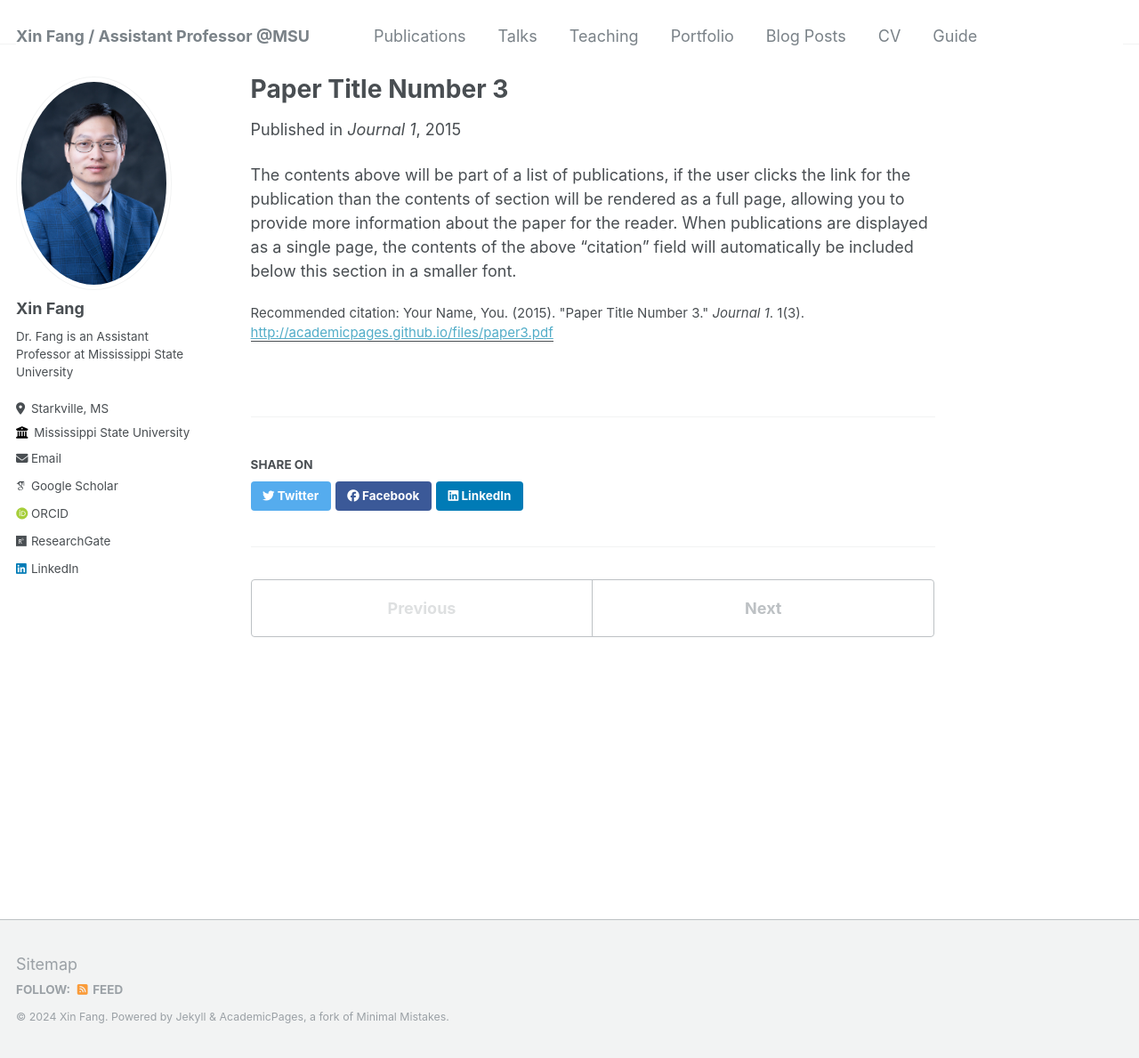
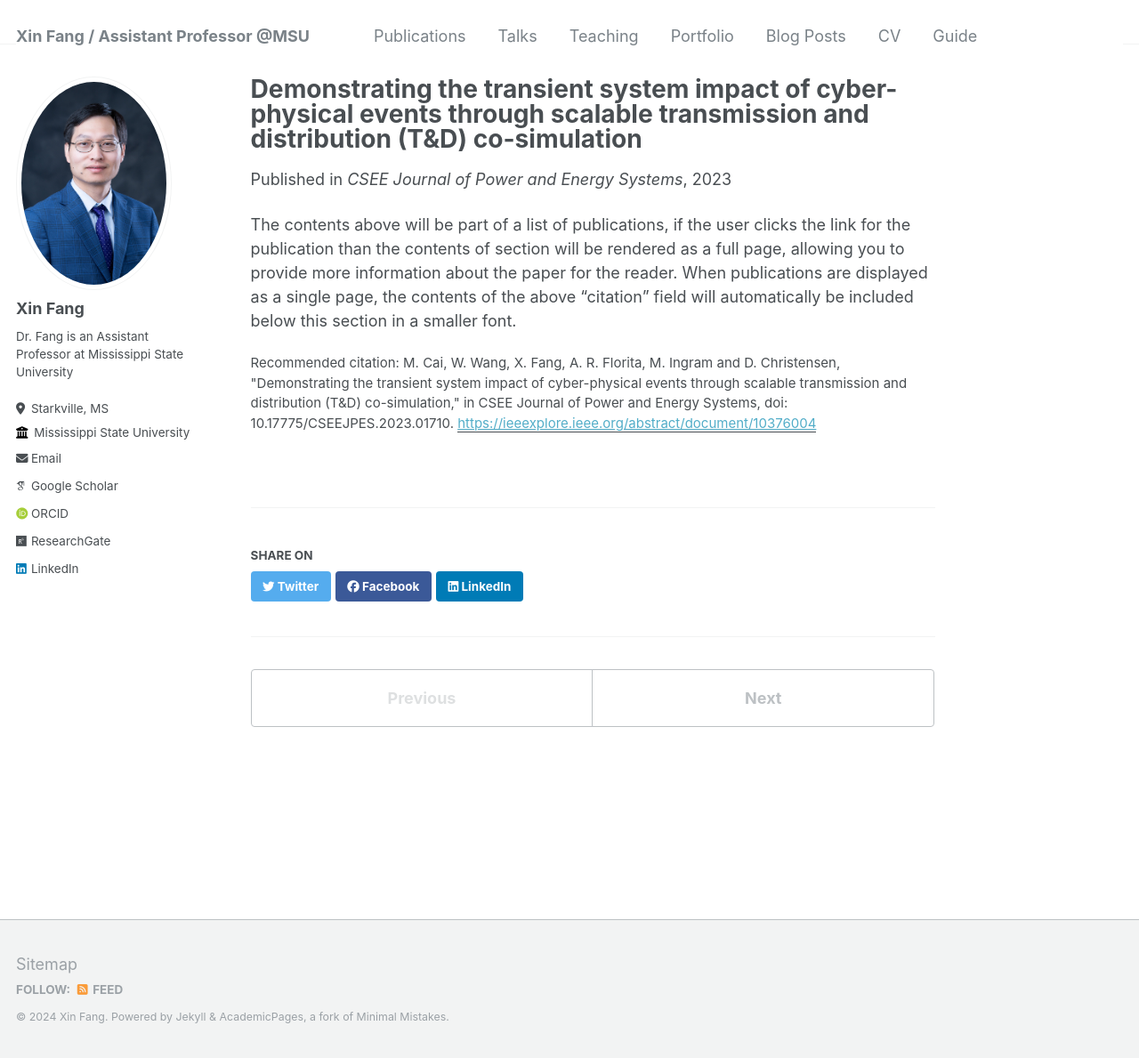
Before and after one commit to XinFang88/xinfang88.github.io, a Jekyll site: the page built from _publications/2015-10-01-paper-title-number-3.md, in a window 1280 px wide and 1189 px high. Shown: the whole window at 89% size. Built offline with Jekyll 4.4.1, drawn with Linux system fonts in a browser that asks for light colours; some web fonts are replaced.

Commit message:
Update 2015-10-01-paper-title-number-3.md

```diff
--- a/_publications/2015-10-01-paper-title-number-3.md
+++ b/_publications/2015-10-01-paper-title-number-3.md
@@ -1,12 +1,12 @@
 ---
-title: "Paper Title Number 3"
+title: "Demonstrating the transient system impact of cyber-physical events through scalable transmission and distribution (T&D) co-simulation"
 collection: publications
-permalink: /publication/2015-10-01-paper-title-number-3
-excerpt: 'This paper is about the number 3. The number 4 is left for future work.'
-date: 2015-10-01
-venue: 'Journal 1'
-paperurl: 'http://academicpages.github.io/files/paper3.pdf'
-citation: 'Your Name, You. (2015). &quot;Paper Title Number 3.&quot; <i>Journal 1</i>. 1(3).'
+permalink: 'https://ieeexplore.ieee.org/abstract/document/10376004'
+excerpt: 'Modern power systems become more vulnerable to cyber threats due to its growing interconnectivity, interdependence, and complexity. The widespread deployment of distributed energy resources (DERs) further expands the threat landscape to the grid edge, where fewer cybersecurity protections exist. In this article, a systematic cyber-physical events demonstration, enabled by an integrated transmission, distribution, and communication co-simulation framework, is performed. It analyzes the cyber risks to the power grid under DER-enabled automatic generation control from different angles. Unlike existing works, the simulation captures millisecond-to-minutes frequency and voltage transient dynamics at a cross-region system scale.'
+date: 2023-10-01
+venue: 'CSEE Journal of Power and Energy Systems'
+paperurl: 'https://ieeexplore.ieee.org/abstract/document/10376004'
+citation: 'M. Cai, W. Wang, X. Fang, A. R. Florita, M. Ingram and D. Christensen, "Demonstrating the transient system impact of cyber-physical events through scalable transmission and distribution (T&D) co-simulation," in CSEE Journal of Power and Energy Systems, doi: 10.17775/CSEEJPES.2023.01710. '
 ---
 
 The contents above will be part of a list of publications, if the user clicks the link for the publication than the contents of section will be rendered as a full page, allowing you to provide more information about the paper for the reader. When publications are displayed as a single page, the contents of the above "citation" field will automatically be included below this section in a smaller font.
```
